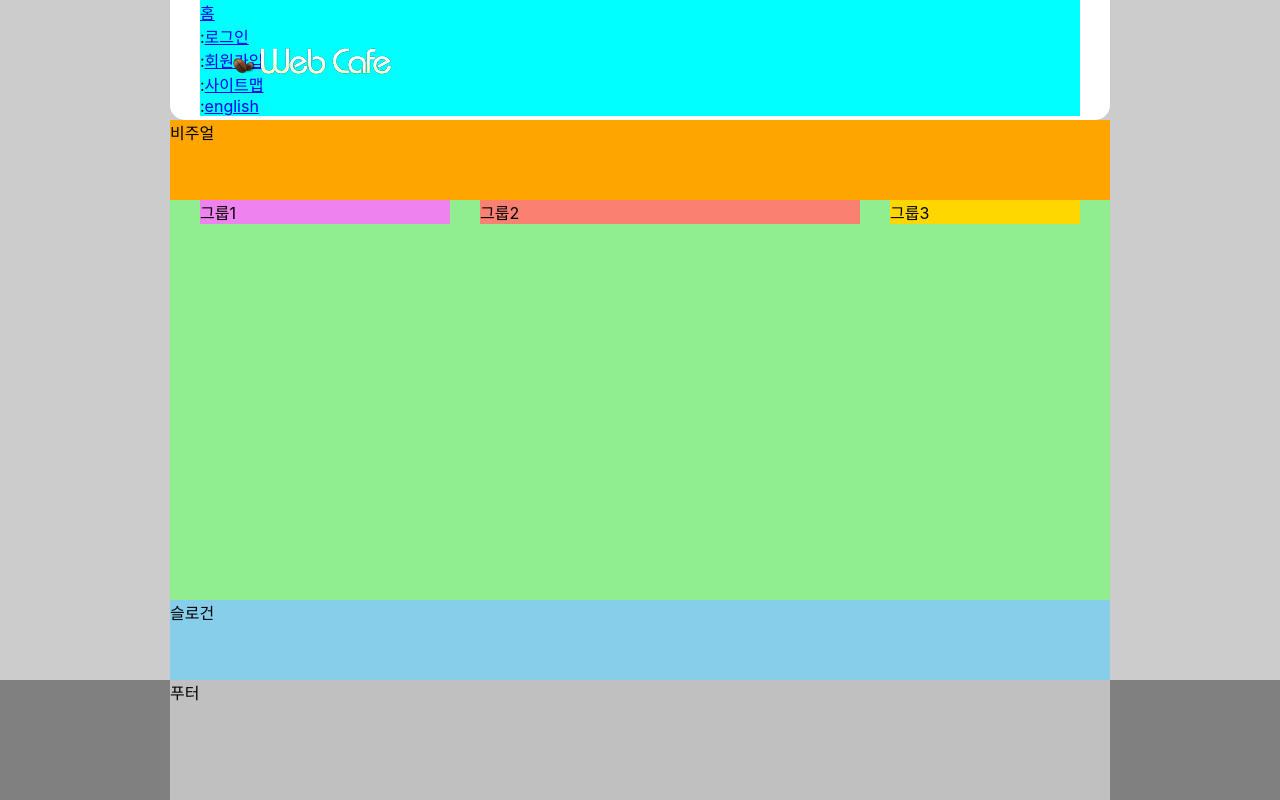
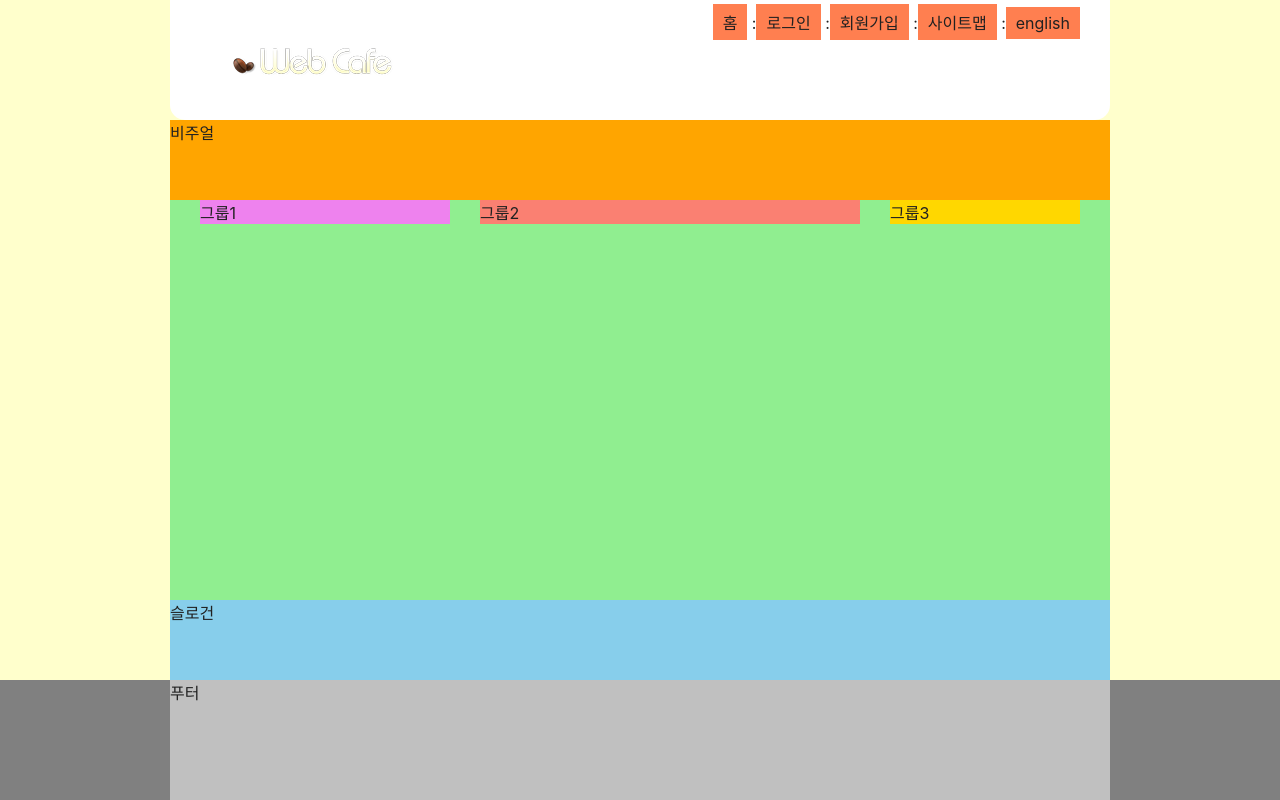
Before and after one commit to DahamWeon/HTML5, a plain HTML site: page index.html in a window 1280 px wide. Drawn offline with Linux system fonts and the light colour scheme; a web font is replaced by a local one.

Commit message:
텍스트 링크 모음 일부 디자인

```diff
--- a/styles/style.css
+++ b/styles/style.css
@@ -4,10 +4,16 @@
 *, *::before, *::after {
   box-sizing: border-box;
 }
+/* 링크 스타일 */
+a {
+  color: inherit;
+  text-decoration: none;
+}
 
 /* 본문 스타일 */
 body {
-  background: #ccc;
+  color: #212121;
+  background: #ffc;
   font-family: "Pretendard Variable", Pretendard, -apple-system, BlinkMacSystemFont, system-ui, Roboto, "Helvetica Neue", "Segoe UI", "Apple SD Gothic Neo", "Noto Sans KR", "Malgun Gothic", "Apple Color Emoji", "Segoe UI Emoji", "Segoe UI Symbol", sans-serif;
 }
 
@@ -32,7 +38,18 @@ body {
 }
 /* 텍스트 링크 모음 */
 .member {
-  background-color: aqua;
+  /* background-color: aqua; */
+  text-align: right;
+  padding: 4px 0;
+}
+.member li {
+  /* background-color: pink; */
+  display: inline-block;
+}
+.member a {
+  background-color: coral;
+  padding: 6px 10px;
+  display: inherit;
 }
 /* 비주얼 */
 .visual {
```
